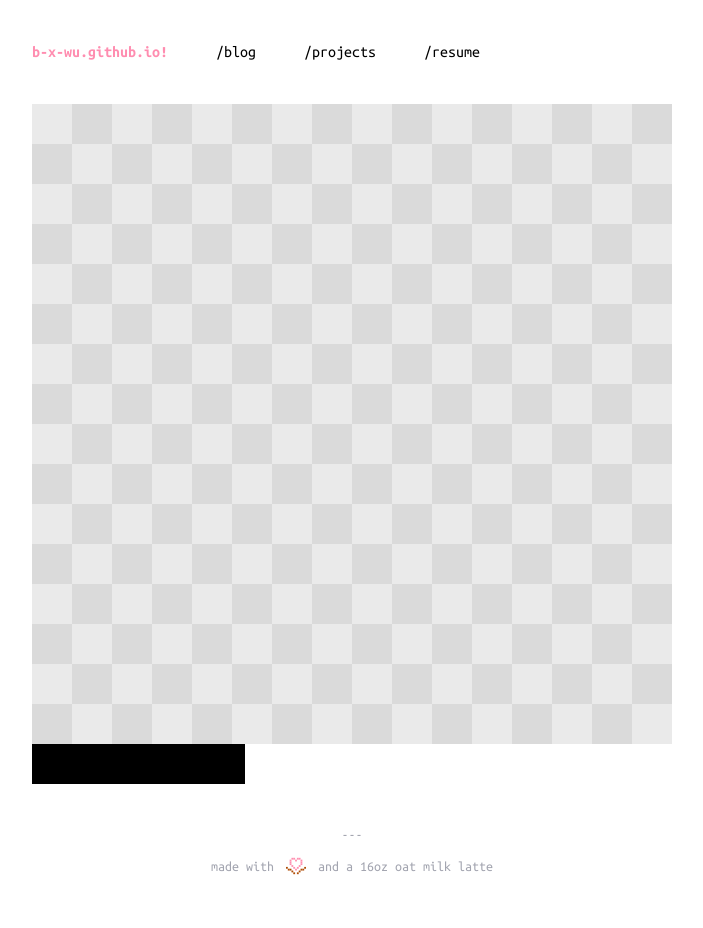
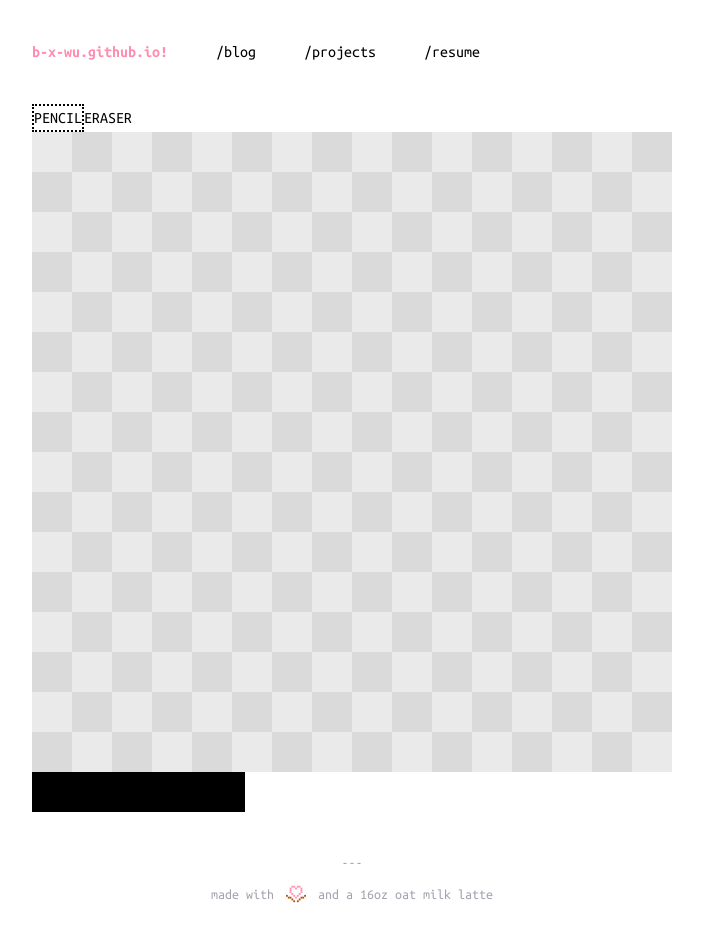
Before and after one commit to b-x-wu/b-x-wu.github.io, a React app: page /projects/pixel-svg-maker in a window 1280 px wide. Shown: the whole page, without its empty margins (288-991 px from the left). Before the commit the page ends 900 px from the top, so only its background shows below. Built offline with nearby package versions, Linux system fonts and the light colour scheme.

Commit message:
feat: add eraser

```diff
--- a/eslint.config.js
+++ b/eslint.config.js
@@ -46,6 +46,7 @@ export default tseslint.config(
                 'imports': 'always-multiline',
                 'exports': 'always-multiline',
                 'functions': 'always-multiline',
+                'enums': 'always-multiline',
             }],
             '@typescript-eslint/member-delimiter-style': [ 'error', {
                 'multiline': {
--- a/src/components/projects/pixel-svg-maker/PixelSvgMaker.tsx
+++ b/src/components/projects/pixel-svg-maker/PixelSvgMaker.tsx
@@ -1,6 +1,6 @@
 import React, { useState } from 'react';
 import PixelCanvas from './PixelCanvas';
-import { Color, BLACK } from './types';
+import { Color, BLACK, Mode } from './types';
 import PixelPalette from './PixelPalette';
 
 const DEFAULT_PIXELS_PER_SIDE: number = 16;
@@ -10,6 +10,7 @@ const PixelSvgMaker: React.FC = () => {
         Array(DEFAULT_PIXELS_PER_SIDE).fill(Array(DEFAULT_PIXELS_PER_SIDE).fill(undefined)),
     );
     const [ colorQueue, setColorQueue ] = useState<Color[]>([ BLACK ]);
+    const [ mode, setMode ] = useState<Mode>(Mode.PENCIL);
 
     // pixel click handler
     const handlePixelClick = (pixelX: number, pixelY: number) => {
@@ -20,15 +21,15 @@ const PixelSvgMaker: React.FC = () => {
 
         const newPixelArray = pixelArray.map((pixelRow, yIndex) => {
             return pixelRow.map((pixel, xIndex) => {
-                if (xIndex === pixelX && yIndex === pixelY) {
-                    return currentColor;
+                if (xIndex !== pixelX || yIndex !== pixelY) {
+                    return pixel === undefined ? undefined : { ...pixel };
                 }
 
-                if (pixel === undefined) {
+                if (mode === Mode.ERASER) {
                     return undefined;
                 }
 
-                return { ...pixel };
+                return currentColor;
             });
         });
         setPixelArray(newPixelArray);
@@ -42,6 +43,10 @@ const PixelSvgMaker: React.FC = () => {
 
     return (
         <div>
+            <div className='flex flex-row'>
+                <button onClick={ () => setMode(Mode.PENCIL) } style={ { border: mode === Mode.PENCIL ? '2px dotted' : undefined } }>PENCIL</button>
+                <button onClick={ () => setMode(Mode.ERASER) } style={ { border: mode === Mode.ERASER ? '2px dotted' : undefined } }>ERASER</button>
+            </div>
             <PixelCanvas
                 pixelsPerSide={ DEFAULT_PIXELS_PER_SIDE }
                 pixelArray={ pixelArray }
--- a/src/components/projects/pixel-svg-maker/types.ts
+++ b/src/components/projects/pixel-svg-maker/types.ts
@@ -4,6 +4,10 @@ export interface Color {
     blue: number;
 }
 
+export enum Mode {
+    PENCIL,
+    ERASER,
+}
 
 export const colorToRbgString = (color: Color) => {
     return `rgb(${color.red}, ${color.green}, ${color.blue})`;
```
